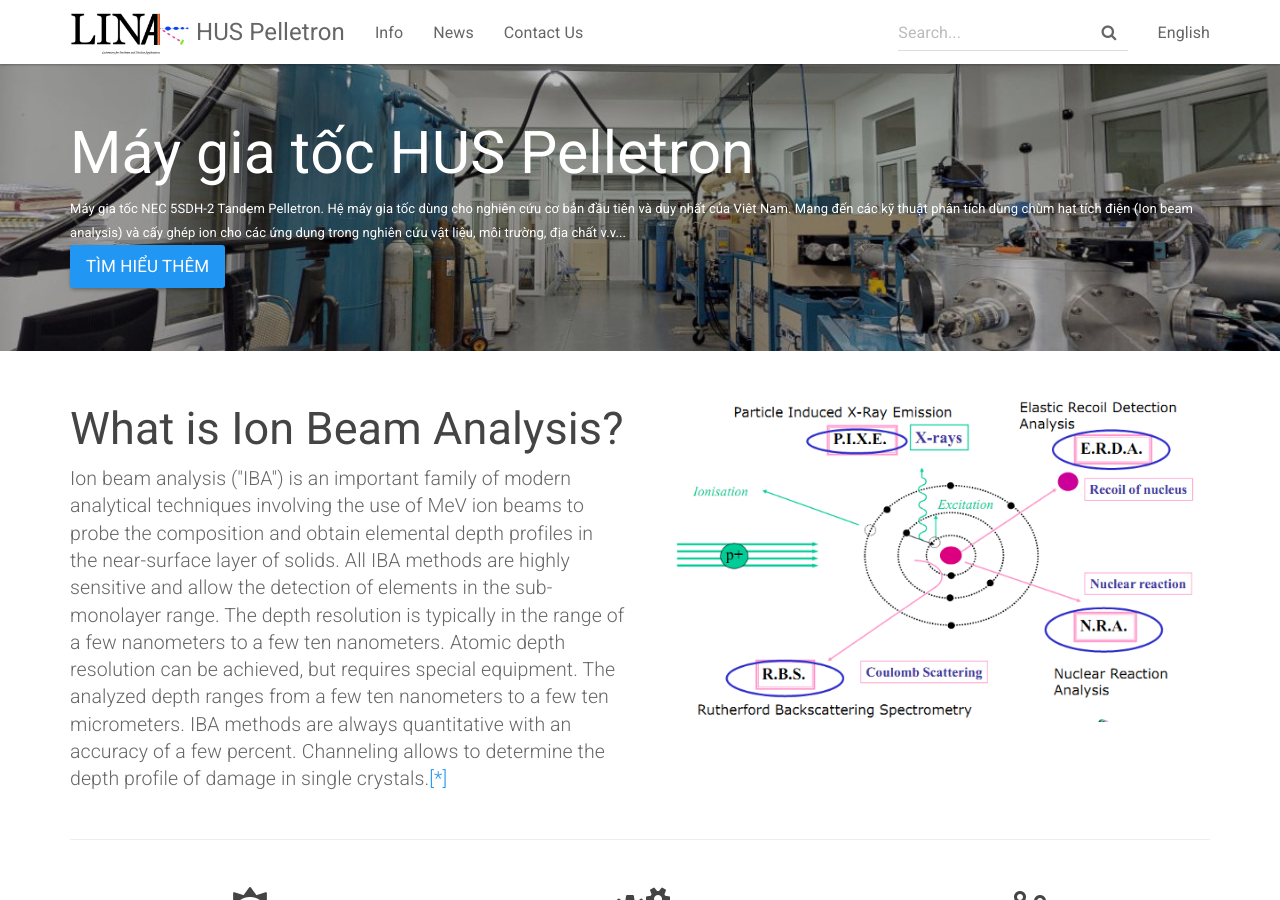
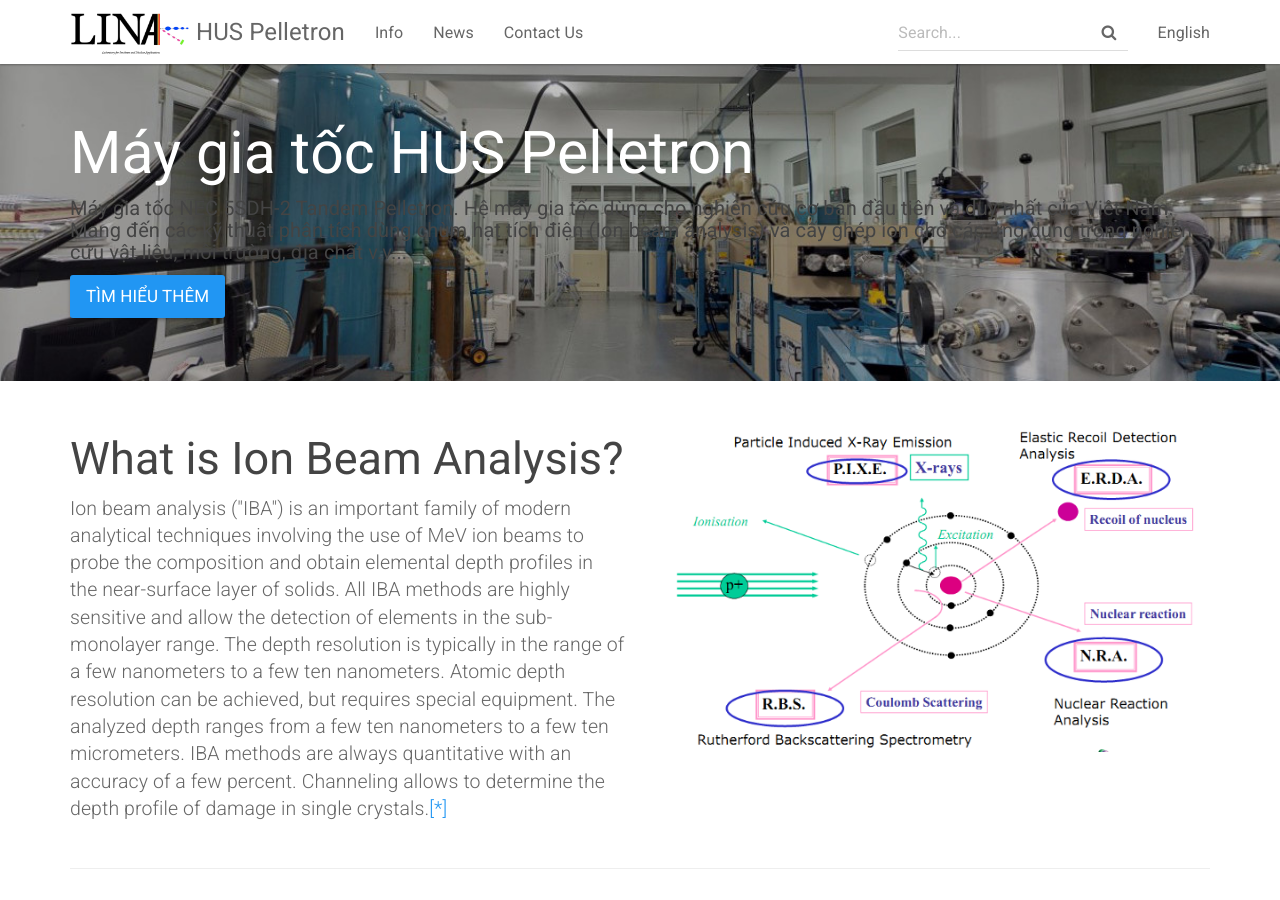
Before and after one commit to huspelletron/vi, a Jekyll site: the page built from index.html, in a window 1280 px wide and 900 px high. Built offline with Jekyll 4.4.1, drawn with Linux system fonts in a browser that asks for light colours.

```diff
--- a/index.html
+++ b/index.html
@@ -5,7 +5,7 @@ layout: default
 <div class="header-container jumbotron">
     <div class="container">
         <h1>Máy gia tốc HUS Pelletron</h1>
-        Máy gia tốc NEC 5SDH-2 Tandem Pelletron. Hệ máy gia tốc dùng cho nghiên cứu cơ bản đầu tiên và duy nhất của Viêt Nam. Mang đến các kỹ thuật phân tích dùng chùm hạt tích điện (Ion beam analysis) và cấy ghép ion cho các ứng dụng trong nghiên cứu vật liệu, môi trường, địa chất v.v...
+        <h5>Máy gia tốc NEC 5SDH-2 Tandem Pelletron. Hệ máy gia tốc dùng cho nghiên cứu cơ bản đầu tiên và duy nhất của Viêt Nam. Mang đến các kỹ thuật phân tích dùng chùm hạt tích điện (Ion beam analysis) và cấy ghép ion cho các ứng dụng trong nghiên cứu vật liệu, môi trường, địa chất v.v...</h5>
         <p><a class="btn btn-primary btn-lg" href="{{ "/docs/home/" | relative_url }}" role="button">Tìm hiểu thêm</a></p>
     </div>
 </div>
```
